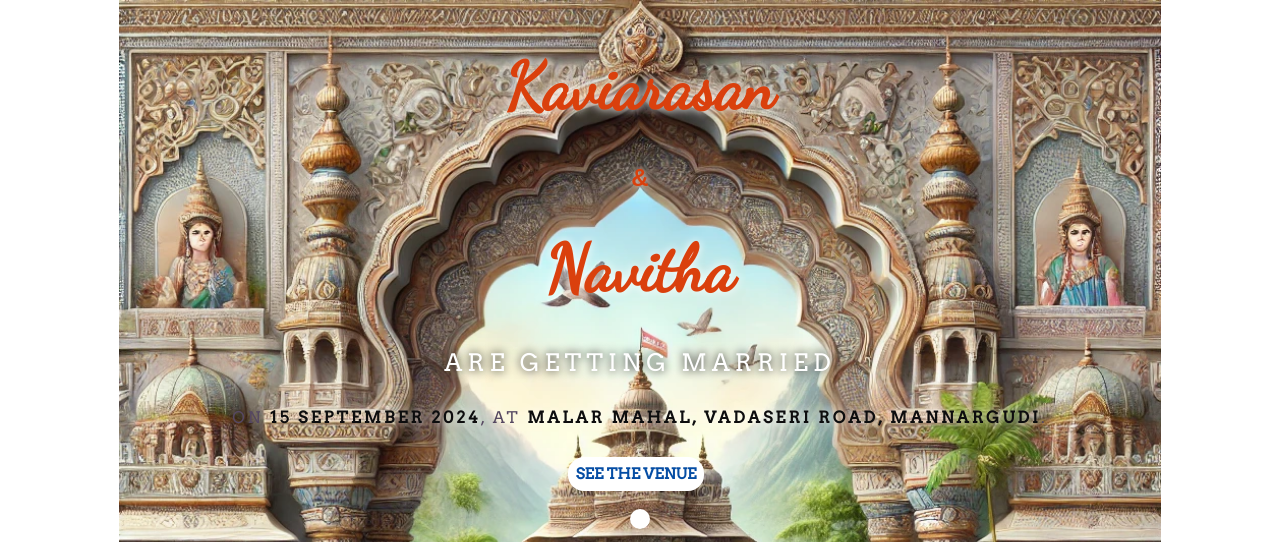
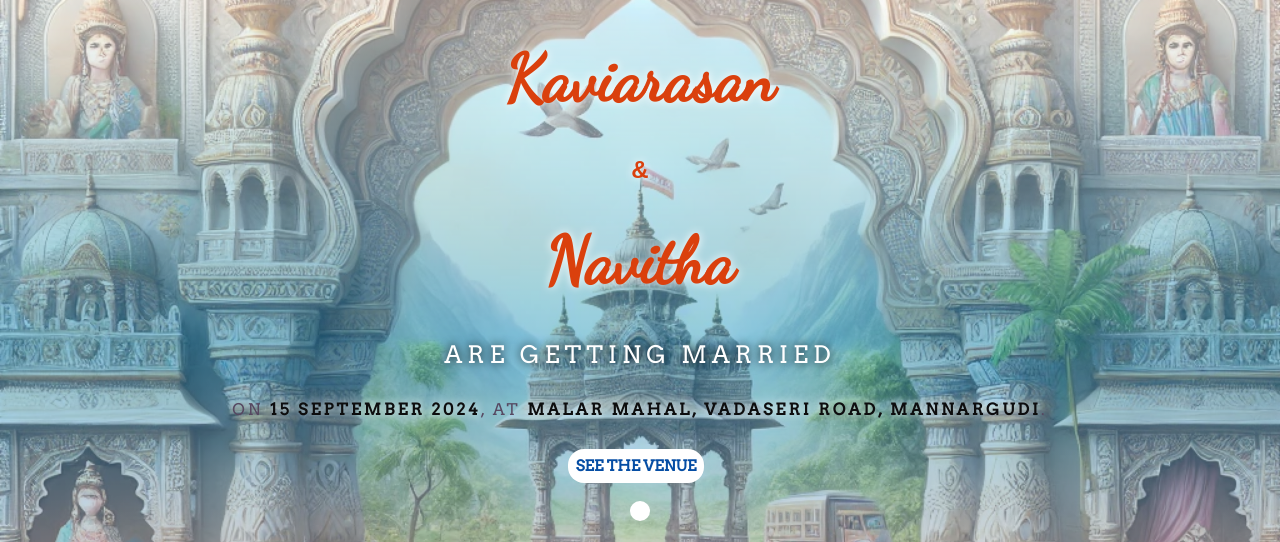
Before and after one commit to VISWANATHAVELAYUTHAM/kaviarasanwedsnavitha, a plain HTML site: page index.html in a window 1280 px wide. Shown: the top 542 px of the page. Drawn offline with Linux system fonts and the light colour scheme.

Commit message:
Update index.html

```diff
--- a/index.html
+++ b/index.html
@@ -19,8 +19,23 @@
     <style>
         body {
             font-family: Arial, Helvetica, Sans-serif;
+            position: relative;
+            margin: 0;
+            padding: 0;
+            overflow: hidden;
+        }
+
+        body:before {
+            content: "";
+            position: absolute;
+            top: 0;
+            left: 0;
+            right: 0;
+            bottom: 0;
             background: url('assets/img/DALL·E 2024-08-25 16.58.21 - Create a 1920x1080 image suitable for an Indian wedding invitation, incorporating similar elements from the uploaded image. The image should feature a.webp') no-repeat center center fixed;
-            background-size: contain;
+            background-size: cover;
+            opacity: 0.5;
+            z-index: -1;
         }
 
         .wrap {
@@ -29,6 +44,8 @@
             justify-content: center;
             align-items: center;
             text-align: center;
+            position: relative;
+            z-index: 1;
         }
 
         .title h1 {
```
